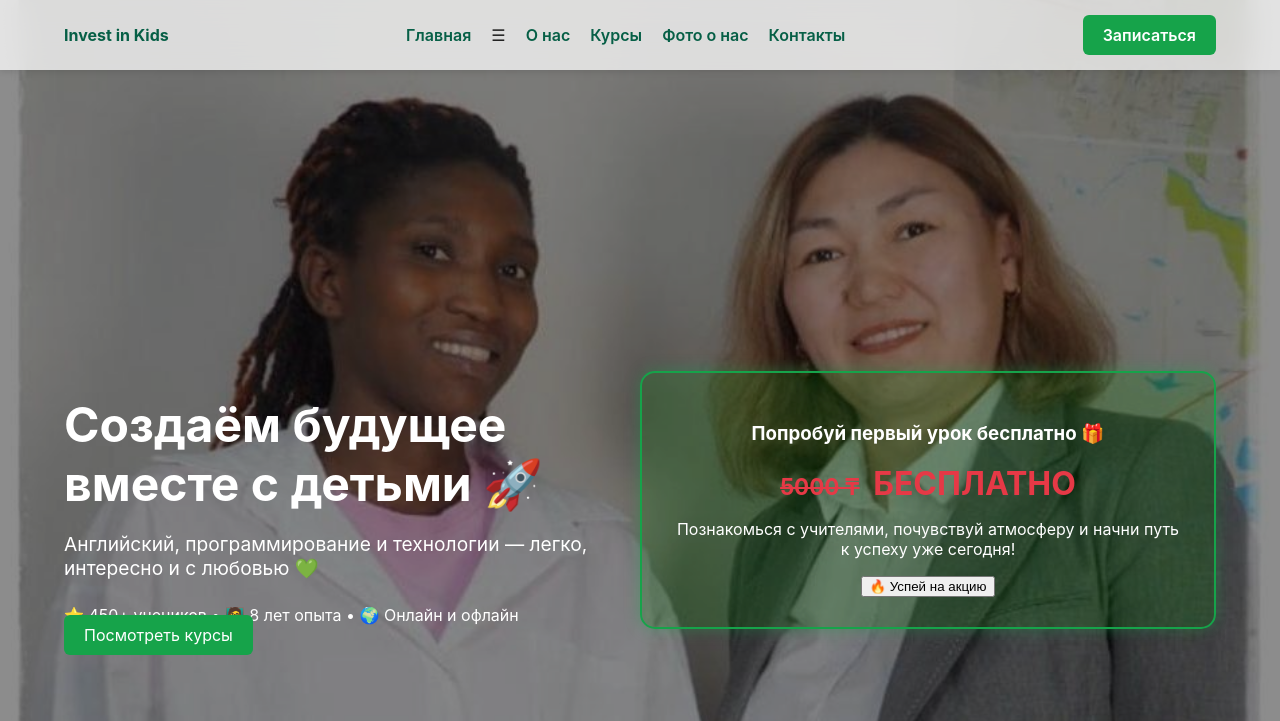
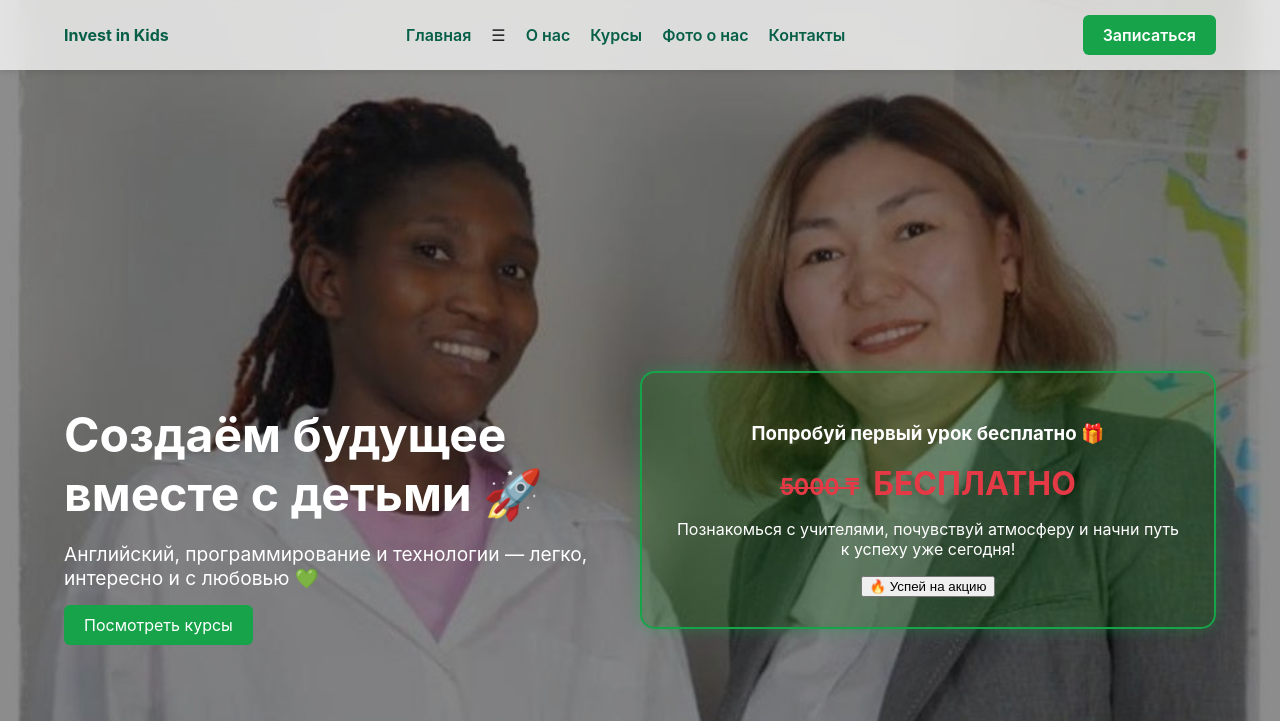
Before and after one commit to Anargulcodinglady/investinkids-website, a plain HTML site: page index.html in a window 1280 px wide. Shown: the top 721 px of the page. Drawn offline with Linux system fonts and the light colour scheme.

Commit message:
Remove stats from hero content in index.html
Removed statistics section from hero content.

```diff
--- a/index.html
+++ b/index.html
@@ -197,9 +197,6 @@ footer{background:#065f46;color:#fff;text-align:center;padding:25px 10px;}
 <div class="hero-left">
 <h1>Создаём будущее вместе с детьми 🚀</h1>
 <p>Английский, программирование и технологии — легко, интересно и с любовью 💚</p>
-  <div class="stats">
-  ⭐ 450+ учеников • 🧑‍🏫 8 лет опыта • 🌍 Онлайн и офлайн
-</div>
 <a href="#courses" class="cta-btn">Посмотреть курсы</a>
 </div>
 <div class="hero-right">
```
